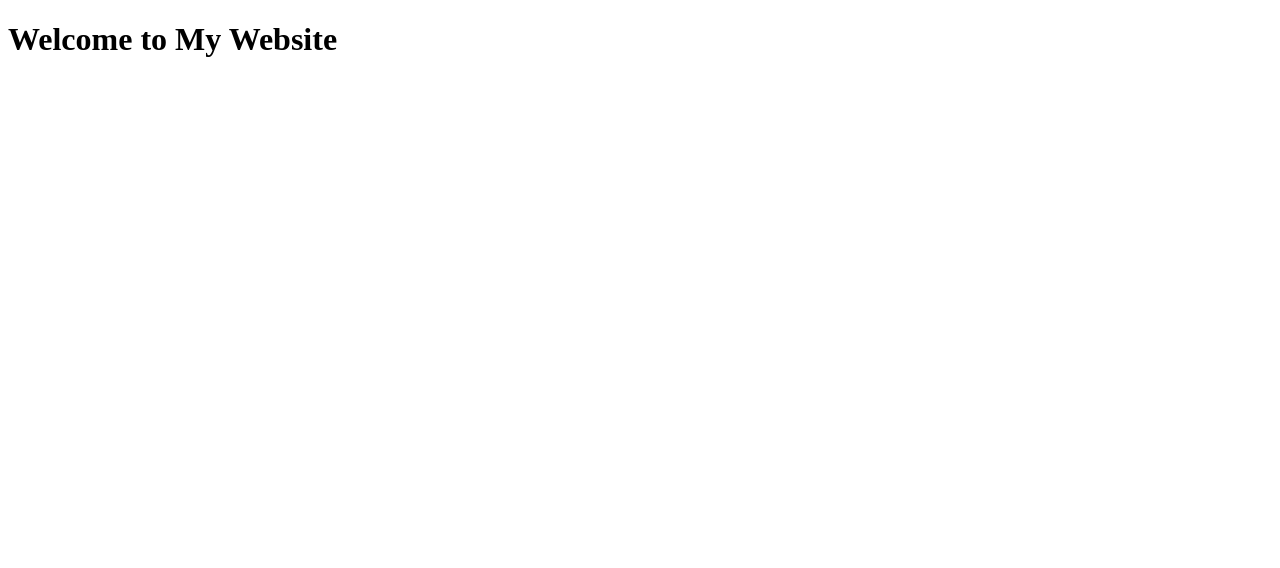
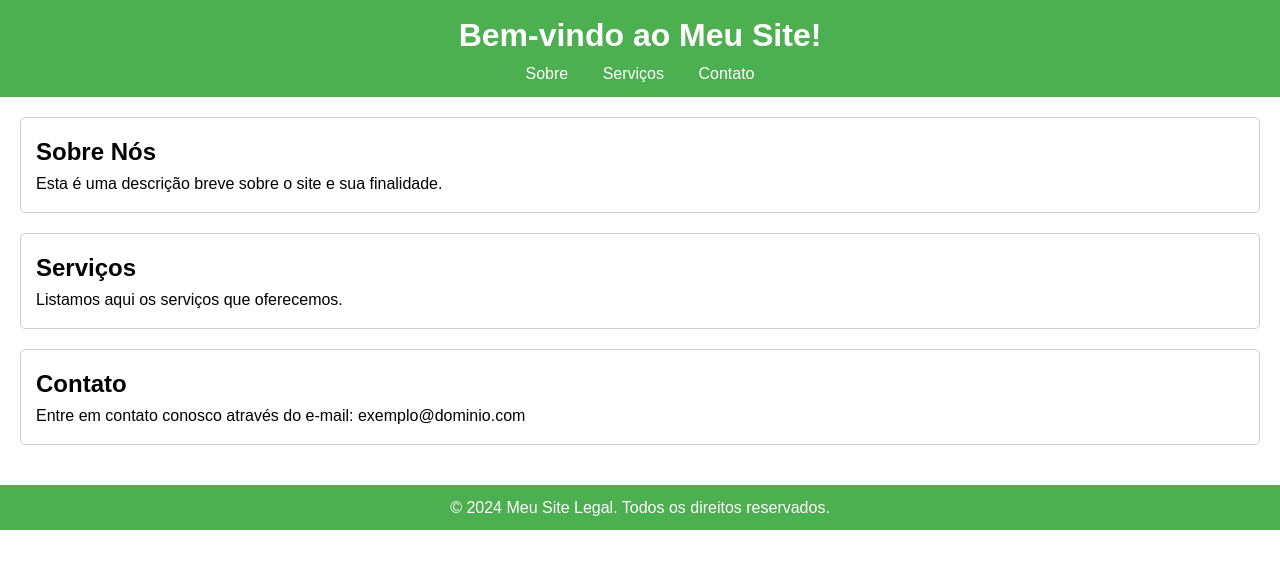
Before and after one commit to HarukaYamamoto0/learning-git, a plain HTML site: page index.html in a window 1280 px wide. Drawn offline with Linux system fonts and the light colour scheme.

Commit message:
finalized-site

```diff
--- a/index.html
+++ b/index.html
@@ -1,15 +1,41 @@
-<!DOCTYPE html>
-<html lang="en">
+<html lang="pt-BR">
   <head>
     <meta charset="UTF-8" />
     <meta name="viewport" content="width=device-width, initial-scale=1.0" />
-    <meta http-equiv="X-UA-Compatible" content="ie=edge" />
-    <title>My Website</title>
+    <title>Meu Site Legal</title>
+    <link rel="stylesheet" href="styles.css" />
   </head>
   <body>
+    <header>
+      <h1>Bem-vindo ao Meu Site!</h1>
+      <nav>
+        <ul>
+          <li><a href="#sobre">Sobre</a></li>
+          <li><a href="#servicos">Serviços</a></li>
+          <li><a href="#contato">Contato</a></li>
+        </ul>
+      </nav>
+    </header>
+
     <main>
-      <h1>Welcome to My Website</h1>
+      <section id="sobre">
+        <h2>Sobre Nós</h2>
+        <p>Esta é uma descrição breve sobre o site e sua finalidade.</p>
+      </section>
+
+      <section id="servicos">
+        <h2>Serviços</h2>
+        <p>Listamos aqui os serviços que oferecemos.</p>
+      </section>
+
+      <section id="contato">
+        <h2>Contato</h2>
+        <p>Entre em contato conosco através do e-mail: exemplo@dominio.com</p>
+      </section>
     </main>
-    <script src="index.js"></script>
+
+    <footer>
+      <p>&copy; 2024 Meu Site Legal. Todos os direitos reservados.</p>
+    </footer>
   </body>
 </html>
--- /dev/null
+++ b/styles.css
@@ -0,0 +1,52 @@
+* {
+  margin: 0;
+  padding: 0;
+  box-sizing: border-box;
+}
+
+body {
+  font-family: Arial, sans-serif;
+  line-height: 1.6;
+}
+
+header {
+  background: #4CAF50;
+  color: white;
+  padding: 10px 0;
+  text-align: center;
+}
+
+nav ul {
+  list-style-type: none;
+}
+
+nav ul li {
+  display: inline;
+  margin: 0 15px;
+}
+
+nav ul li a {
+  color: white;
+  text-decoration: none;
+}
+
+main {
+  padding: 20px;
+}
+
+section {
+  margin-bottom: 20px;
+  padding: 15px;
+  border: 1px solid #ccc;
+  border-radius: 5px;
+}
+
+footer {
+  text-align: center;
+  padding: 10px 0;
+  background: #4CAF50;
+  color: white;
+  position: relative;
+  bottom: 0;
+  width: 100%;
+}
```
